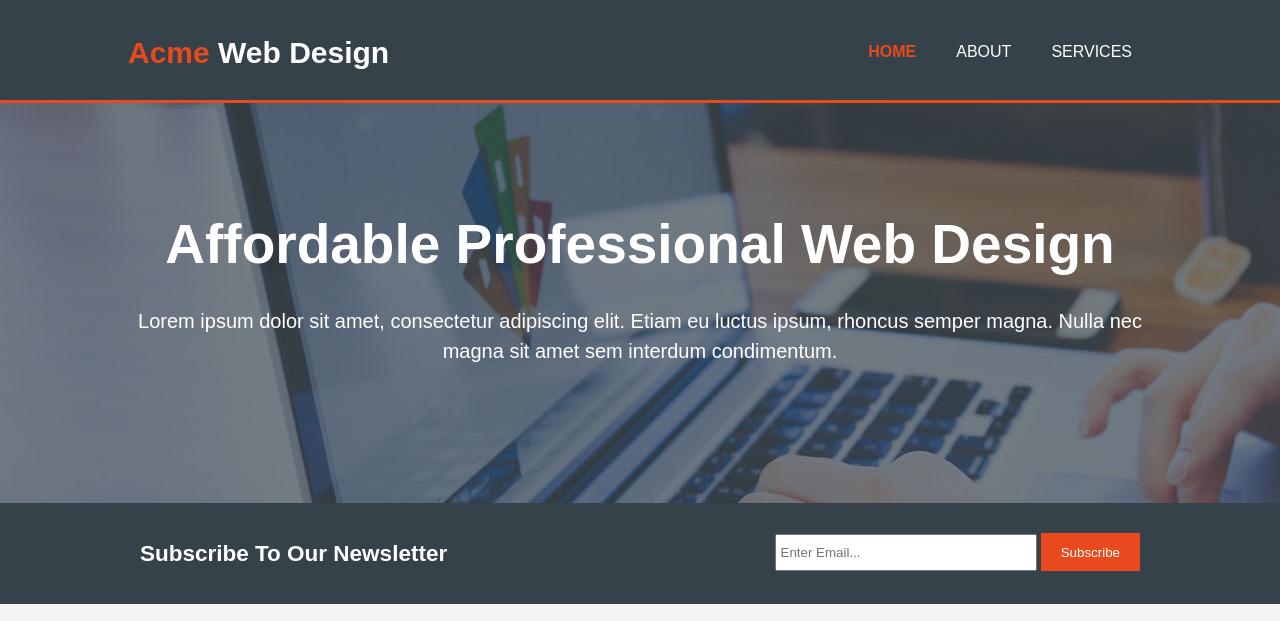
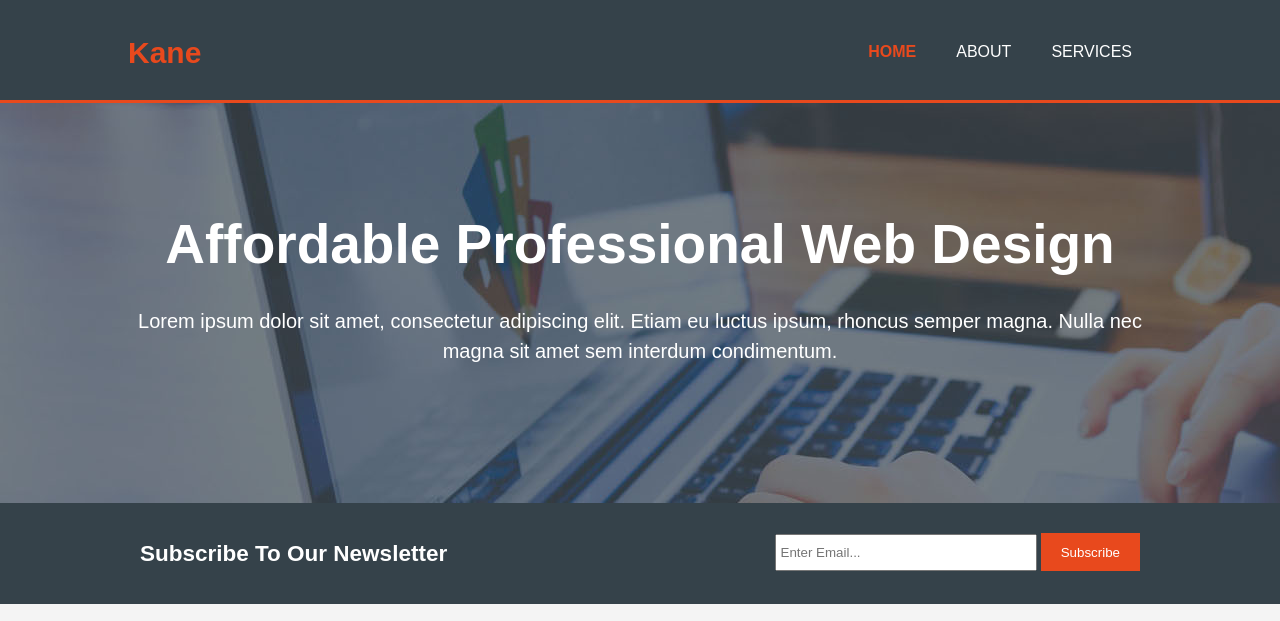
Before and after one commit to ItzKane/hello-world, a plain HTML site: page index.html in a window 1280 px wide. Shown: the top 621 px of the page. Drawn offline with Linux system fonts and the light colour scheme.

Commit message:
Update index.html

```diff
--- a/index.html
+++ b/index.html
@@ -6,14 +6,14 @@
     <meta name="description" content="Affordable and professional web design">
 	  <meta name="keywords" content="web design, affordable web design, professional web design">
   	<meta name="author" content="Brad Traversy">
-    <title>Acme Web Deisgn | Welcome</title>
+    <title>Kane » Welkom</title>
     <link rel="stylesheet" href="./css/style.css">
   </head>
   <body>
     <header>
       <div class="container">
         <div id="branding">
-          <h1><span class="highlight">Acme</span> Web Design</h1>
+          <h1><span class="highlight">Kane</span> </h1>
         </div>
         <nav>
           <ul>
```
